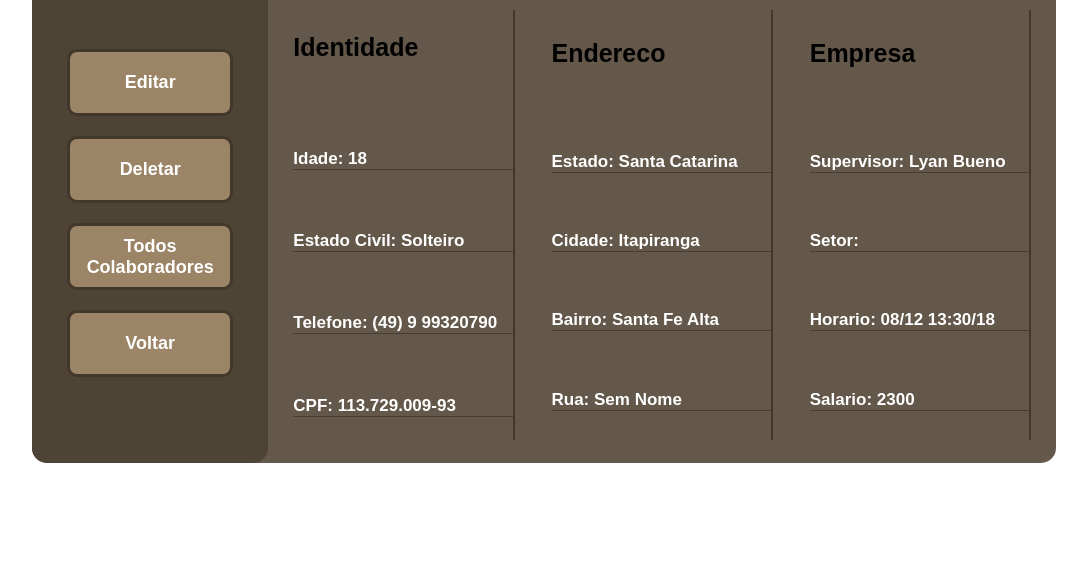
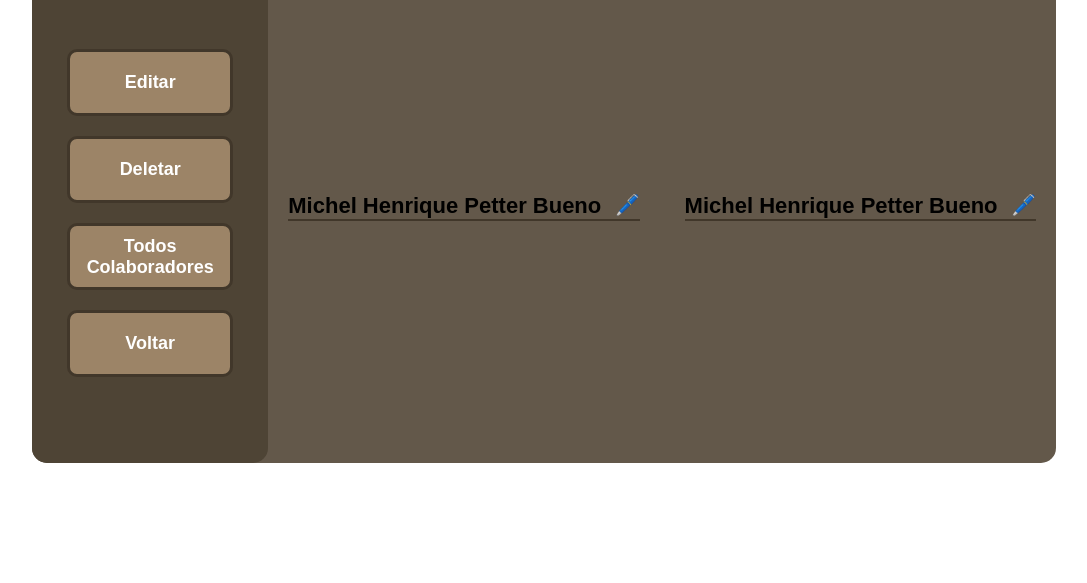
Before and after one commit to HazyKa/CadastroDeFuncionarios, a plain HTML site: page funcionario/funcionario.html in a window 1280 px wide. Shown: the part 217-800 px from the top of the page, without its empty margins (96-1183 px from the left). Drawn offline with Linux system fonts and the light colour scheme.

Commit message:
comecar script aba funcionarios

```diff
--- a/funcionario/funcionario.css
+++ b/funcionario/funcionario.css
@@ -42,6 +42,8 @@ main {
     font-size: 15px;
     padding: 5px;
     width: 80%;
+    border-radius: 7px;
+    border: none;
 }
 
 .busca button{
--- a/funcionario/funcionario.html
+++ b/funcionario/funcionario.html
@@ -27,44 +27,31 @@
         <div class="areaColaboradores">
 
             <h1>Colaboradores:</h1>
-            <h2 id="nomeColaborador">Michel Henrique Petter Bueno</h2>
 
-            <div class="colaborador">
+            <div class="todosColaboradores">
 
-                <div class="identidade">
+                <div class="ladoEsquerdo">
 
-                    <div class="titulo">
-                        <h3>Identidade</h3>
+                    <div class="pessoa">
+                        <h3>Michel Henrique Petter Bueno</h3>
+                        <a href="" id="editarPessoa">🖊️</a>
                     </div>
-                    <p>Idade: 18</p>
-                    <p>Estado Civil: Solteiro</p>
-                    <p>Telefone: (49) 9 99320790</p>
-                    <p>CPF: 113.729.009-93</p>
+
                 </div>
 
-                <div class="padrao">
-                    <div class="titulo">
-                        <h3>Endereco</h3>
+                <div class="ladoDireito">
+
+                    <div class="pessoa">
+                        <h3>Michel Henrique Petter Bueno</h3>
+                        <a href="" id="editarPessoa">🖊️</a>
                     </div>
-                    <p>Estado: Santa Catarina</p>
-                    <p>Cidade: Itapiranga</p>
-                    <p>Bairro: Santa Fe Alta</p>
-                    <p>Rua: Sem Nome</p>
-                </div>
 
-                <div class="padrao">
-                    <div class="titulo">
-                        <h3>Empresa</h3>
-                    </div>
-                    <p>Supervisor: Lyan Bueno</p>
-                    <p>Setor:</p>
-                    <p>Horario: 08/12 13:30/18</p>
-                    <p>Salario: 2300</p>
                 </div>
             </div>
+
         </div>
 
     </main>
-    <script src="scriptFuncionarios.js"></script>
+    <script src="scriptFuncionarios.js" type="module"></script>
 </body>
 </html>
```
Also changed, not shown: cadastro/cadastro.html (+1 -1 lines), inicio/inicio.html (renamed from inicio.html, +1 -1 lines), funcionario/funcionario.js (added), inicio/inicio.css (renamed from inicio.css).
